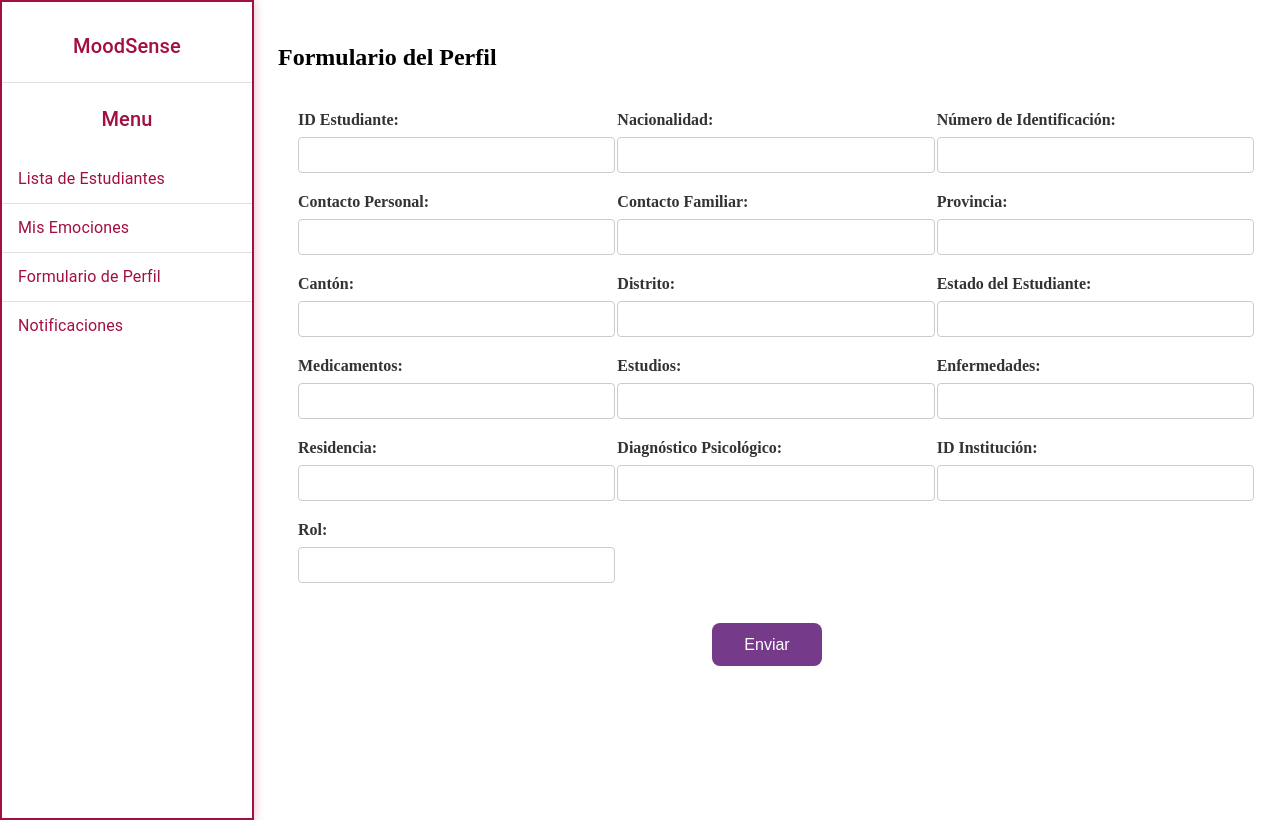
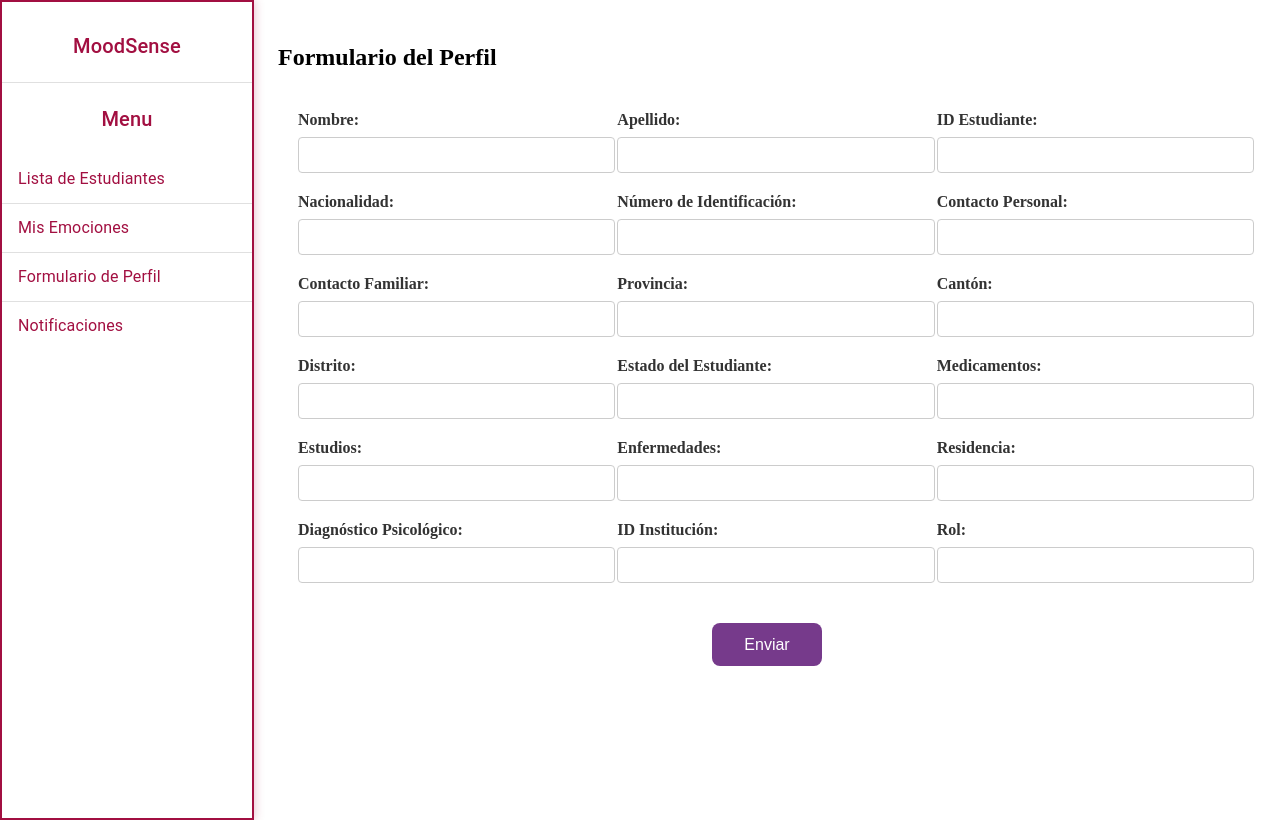
Before and after one commit to YOCELYN12/MoodSense, a React (Vite) app in the folder Proyecto_Mood_Sense/: page /home in a window 1280 px wide. Built offline with nearby package versions, Linux system fonts and the light colour scheme; no server answers.

Commit message:
Constantes para el formulario

```diff
--- a/Proyecto_Mood_Sense/src/Components/StudentForm/StudentFormC.jsx
+++ b/Proyecto_Mood_Sense/src/Components/StudentForm/StudentFormC.jsx
@@ -4,18 +4,58 @@ import "./StudentFormcc.css";
 import { UserAuth } from "../../context/Context";
 
 const StudentFormC = () => {
-
+  const [nombre, setNombre] = useState("");
+  const [apellido, setApellido] = useState("");
+  const [idEstudiante, setIdEstudiante] = useState("");
+  const [nacionalidad, setNacionalidad] = useState("");
+  const [numerodeIdentificacion, setnumeroIdentificacion] = useState("");
+  const [contactoPersonal, setContactoPersonal] = useState("");
+  const [contactoFamiliar, setContactoFamiliar] = useState("");
+  const [provincia, setProvincia] = useState("");
+  const [canton, setCanton] = useState("");
+  const [distrito, setDistrito] = useState("");
+  const [estadoEstudiante, setEstadoEstudiante] = useState("");
+  const [medicamentos, setMedicamentos] = useState("");
+  const [estudios, setEstudios] = useState("");
+  const [enfermedades, setEnfermedades] = useState("");
+  const [residencia, setResidecia] = useState("");
+  const [diagnosticoPsicológico, setDiagnosticoPsicológico] = useState("");
+  const [idInstitucion, setIdInstitucion] = useState("");
+  const [rol, setRol] = useState("");
 
 
   return (
     <div>
       <h2>Formulario del Perfil</h2>
       <form  className="student-form">
+      <div className="form-nombre">
+          <label className="id">Nombre:</label>
+          <input
+            className="input-id"
+            type="text"
+            id="Nombre"
+            name="student_id"
+
+          />
+        </div>
+
+        <div className="form-Apellido">
+          <label className="id">Apellido:</label>
+          <input
+            className="input-id"
+            type="text"
+            id="from-Apellido"
+            name="student_id"
+          />
+        </div>
+
+
         <div className="form-id">
           <label className="id">ID Estudiante:</label>
           <input
             className="input-id"
             type="text"
+            id="idEstudiante"
             name="student_id"
 
           />
```
